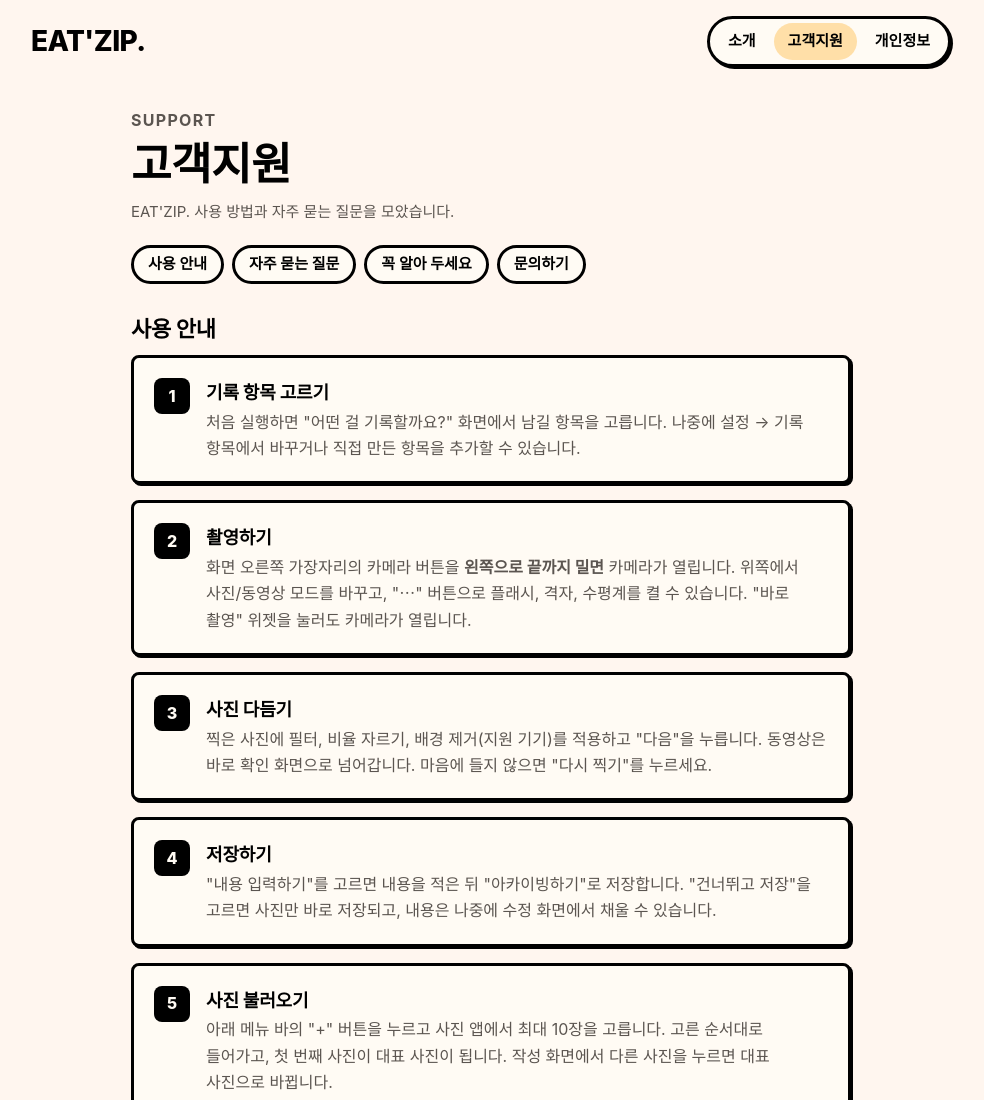
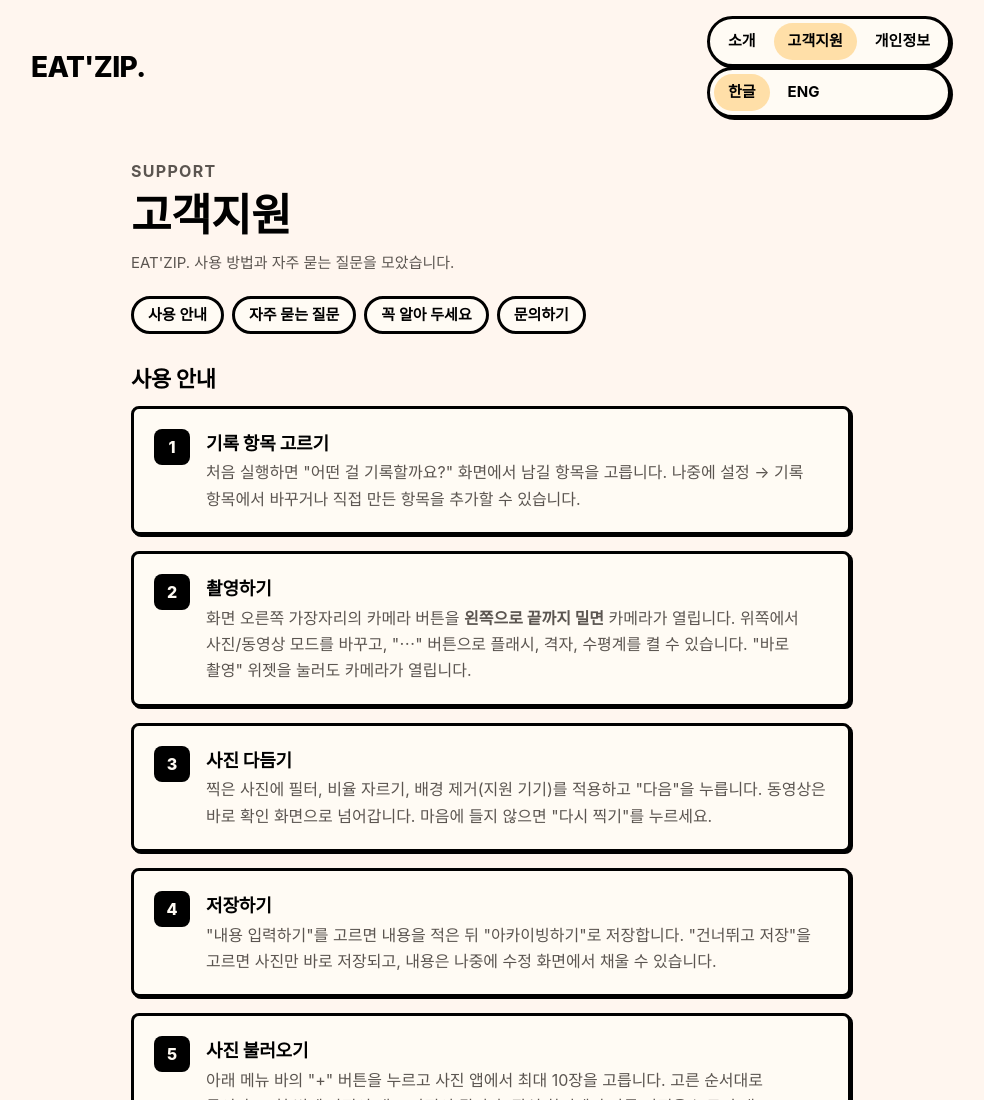
Before and after one commit to Hwa0000002/eat-zip., a plain HTML site: page support.html in a window 1280 px wide. Shown: the top 1100 px of the page, without its empty margins (149-1133 px from the left). Drawn offline with Linux system fonts and the light colour scheme; a web font is replaced by a local one.

Commit message:
Update support.html

```diff
--- a/support.html
+++ b/support.html
@@ -16,11 +16,17 @@
   <header class="site-header">
     <div class="wrap">
       <a class="logo" href="index.html">EAT'ZIP.</a>
-      <nav class="pill-nav" aria-label="주요 메뉴">
-        <a href="index.html">소개</a>
-        <a href="support.html" aria-current="page">고객지원</a>
-        <a href="privacy.html">개인정보</a>
-      </nav>
+      <div class="header-nav">
+        <nav class="pill-nav" aria-label="주요 메뉴">
+          <a href="index.html">소개</a>
+          <a href="support.html" aria-current="page">고객지원</a>
+          <a href="privacy.html">개인정보</a>
+        </nav>
+        <nav class="pill-nav lang-nav" aria-label="언어 선택">
+          <a href="support.html" lang="ko" aria-current="page">한글</a>
+          <a href="support-en.html" lang="en">ENG</a>
+        </nav>
+      </div>
     </div>
   </header>
 
```
